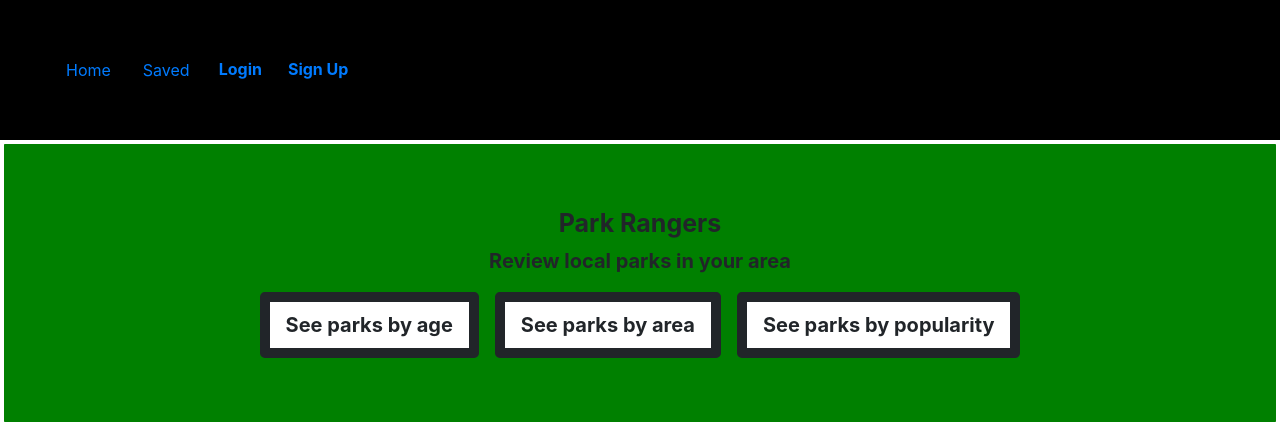
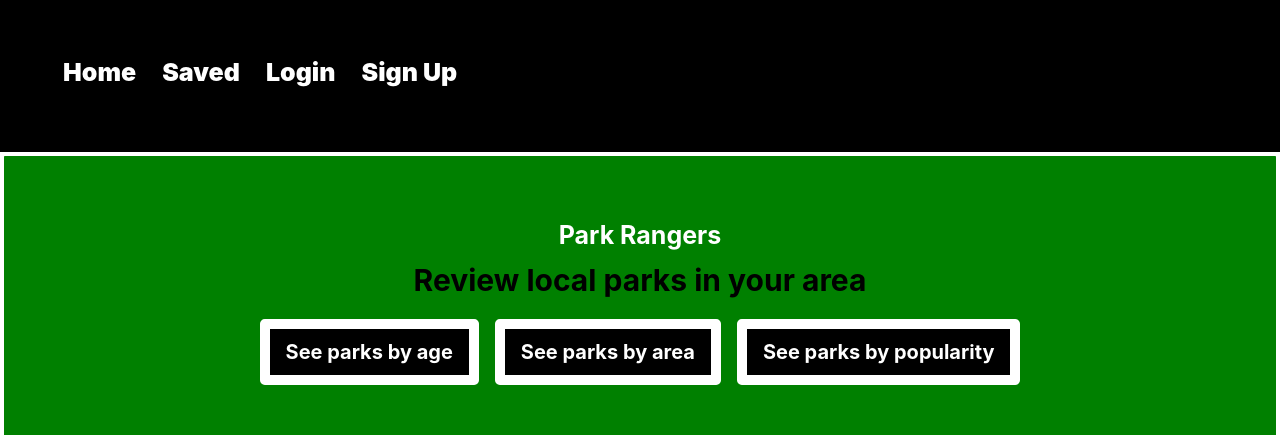
Before and after one commit to Leevie/park-sense-app, a React (Create React App) app in the folder client/: page / in a window 1280 px wide. Shown: the top 435 px of the page. Built offline with nearby package versions, Linux system fonts and the light colour scheme.

Commit message:
saving style changes to jTron, Nav, Preview, and Sign-up

```diff
--- a/client/src/App.js
+++ b/client/src/App.js
@@ -6,6 +6,7 @@ import Login from "./components/Login";
 import SignUp from "./components/SignUp/index";
 import ReviewFrom from "./components/Review-Form"
 import { BrowserRouter as Router, Route } from "react-router-dom";
+
 function App() {
   return (
     <div className="App">
--- a/client/src/components/Jumbotron/index.js
+++ b/client/src/components/Jumbotron/index.js
@@ -4,12 +4,12 @@ import "./style.css";
 
 function Jumbotron({ type = "default", className,onClick }) {
   return (
-    <div className="jumbotron text-center">
-      <h1>Park Rangers</h1>
-      <p>Review local parks in your area</p>
-      <button onClick={onClick} className="btn btn-lg button mr-3">See parks by age</button>
-      <button onClick={onClick} className="btn btn-lg button mr-3">See parks by area</button>
-      <button onClick={onClick} className="btn btn-lg button">See parks by popularity</button>
+    <div className="jumbotron text-center test1">
+       <h1 style={{ color: 'white'}}>Park Rangers</h1>
+        <p>Review local parks in your area</p>
+        <button onClick={onClick} className="btn btn-lg button mr-3 btn-success">See parks by age</button>
+        <button onClick={onClick} className="btn btn-lg button mr-3 btn-success">See parks by area</button>
+        <button onClick={onClick} className="btn btn-lg button btn-success">See parks by popularity</button>
     </div>
   );
 }
--- a/client/src/components/Jumbotron/style.css
+++ b/client/src/components/Jumbotron/style.css
@@ -10,19 +10,20 @@
 }
 
 h1{
-    font-size: 60px;
+    font-size: 40px;
     font-weight: bolder;
-   /* font-weight: 950; */
 }
+
 
 p{
     font-weight: bolder;
-    font-size: 20px;
+    font-size: 30px;
+    color:black;
 }
 
 .button{
     border: solid 10px;
-    background-color: white;
+    background-color: black;
 }
 
 .btn{
--- a/client/src/components/Login/index.js
+++ b/client/src/components/Login/index.js
@@ -63,7 +63,7 @@ class Login extends React.Component {
         const {username, password} = this.state
 
         return (
-            <Animated animationIn="fadeIn" animationOut="fadeOut" isVisible={true}>
+
             <div className="container">
                 <div className="row">
                     <div className="col-md-3"></div>
@@ -117,7 +117,7 @@ class Login extends React.Component {
                     <div className="col-md-3"></div>
                 </div>
             </div>
-            </Animated>
+
         );
     };
 };
--- a/client/src/components/Nav/index.js
+++ b/client/src/components/Nav/index.js
@@ -2,27 +2,29 @@ import React from "react";
 import { Link} from "react-router-dom";
 import "./index.css";
 
+
 function NavBar(props) {
   return (
+
     <ul className="nav navBar">
       <li className="nav-item">
-        <Link to="/" className={window.location.pathname === "/" ? "nav-link active" : "nav-link"}>
-          Home
+        <Link to="/" role="button" className="btn btn-link">
+        <h1 style={{ color: 'white'}}>Home</h1>
         </Link>
       </li>
       <li className="nav-item">
-      <Link to="/saved" className={window.location.pathname === "/saved" ? "nav-link active" : "nav-link"}>
-          Saved
+      <Link to="/saved"role="button" className="btn btn-link">
+      <h1 style={{ color: 'white'}}>Saved</h1>
         </Link>
       </li>
       <li className="nav-item">
       <Link to="/login" role="button" className="btn btn-link">
-        Login
+      <h1 style={{ color: 'white'}}>Login</h1>
       </Link>
       </li>
       <li className="nav-item">
       <Link to="/signup" role="button" className="btn btn-link">
-        Sign Up
+      <h1 style={{ color: 'white'}}>Sign Up</h1>
       </Link>
       </li>
     </ul>
--- a/client/src/components/SignUp/index.js
+++ b/client/src/components/SignUp/index.js
@@ -3,24 +3,18 @@ import "./style.css";
 
 
 class SignUp extends Component {
-  // Setting the initial values of this.state.username and this.state.password
   state = {
     username: "",
     password: ""
   };
 
-  // handle any changes to the input fields
   handleInputChange = event => {
-    // Pull the name and value properties off of the event.target (the element which triggered the event)
     const { name, value } = event.target;
-
-    // Set the state for the appropriate input field
     this.setState({
       [name]: value
     });
   };
 
-  // When the form is submitted, prevent the default event and alert the username and password
   handleFormSubmit = event => {
     event.preventDefault();
     alert(`Username: ${this.state.username}\nPassword: ${this.state.password}`);
@@ -29,27 +23,59 @@ class SignUp extends Component {
 
   render() {
     return (
-      <form>
-        <p>Username: {this.state.username}</p>
-        <p>Password: {this.state.password}</p>
+
+      <div className="container">
+      <div className="row">
+          <div className="col-md-3"></div>
+          <div className="col-md-6">
+              <div className="card">
+                  <div className="card-body">
+                      <h2>Register An Account</h2>
+                      <form onSubmit={this.handleSubmit}>
+                          <div className="form-group">
+                              <label>Username:</label>
                               <input
+                              name= "username"
                                type="text"
-          placeholder="Username"
-          name="username"
+                               className="form-control"
+                               id="username"
+                               aria-describedby="username"
+                               placeholder="Enter Username"
                                value={this.state.username}
                                onChange={this.handleInputChange}
                                />
+                          </div>
+                          <div className="form-group">
+                              <label>Password:</label>
                               <input
+                              name="password"
                               type="password"
-          placeholder="Password"
-          name="password"
+                              className="form-control"
+                              id="password"
+                              placeholder="Enter Password"
                               value={this.state.password}
                               onChange={this.handleInputChange}
                               />
-        <button onClick={this.handleFormSubmit}>Submit</button>
+                          </div>
+                          <div className = 'd-inline'>
+                              <button
+                                  type="submit"
+                                  className="btn btn-secondary btn-success register"
+                                  >Register
+                              </button>
+                          </div>
                       </form>
+                  </div>
+              </div>
+          </div>
+          <div className="col-md-3"></div>
+      </div>
+  </div>
+
     );
-  }
-}
+  };
+};
+
+
 
 export default SignUp;
```
Lines whose indentation alone changed are shown as unchanged.
